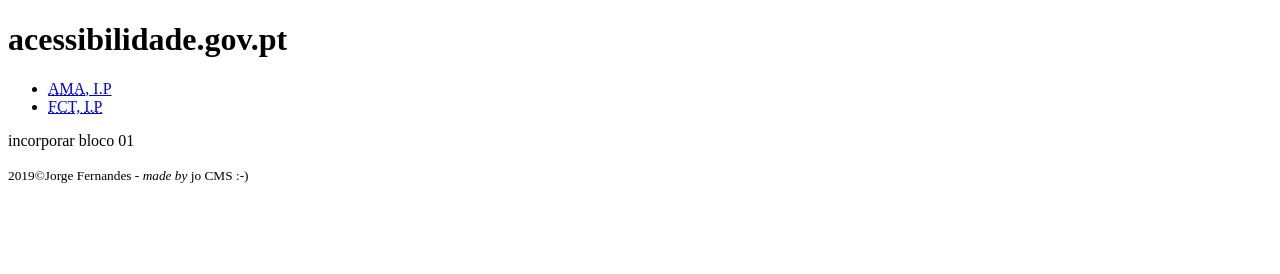
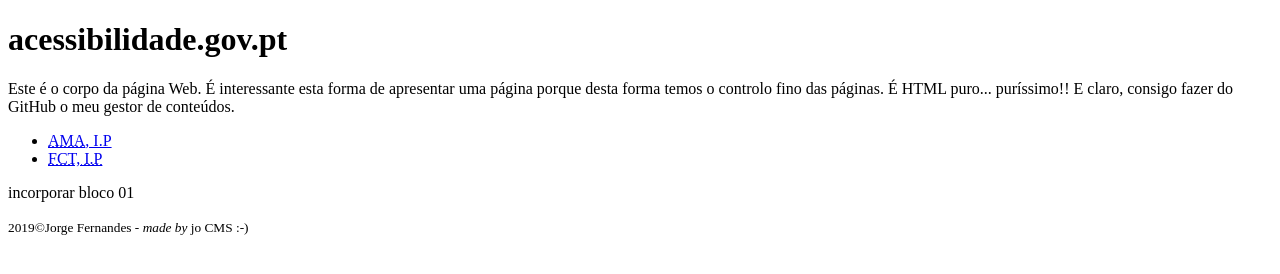
Before and after one commit to jorgeponto/include, a plain HTML site: page page01.html in a window 1280 px wide. Drawn offline with Linux system fonts and the light colour scheme.

Commit message:
Update page01.html

```diff
--- a/contentpages/page01.html
+++ b/contentpages/page01.html
@@ -1,3 +1,5 @@
+<!--page01.html-->
+<p>Este é o corpo da página Web. É interessante esta forma de apresentar uma página porque desta forma temos o controlo fino das páginas. É HTML puro... puríssimo!! E claro, consigo fazer do GitHub o meu gestor de conteúdos.</p>
 <ul>
     <li><a href="https://www.ama.pt"><abbr title="Agência para a Modernização Administrativa">AMA</abbr>, I.P</a></li>
     <li><a href="https://www.fct.pt"><abbr title="Fundação para a Ciência e a Tecnologia">FCT, I.P</a></li>
```
